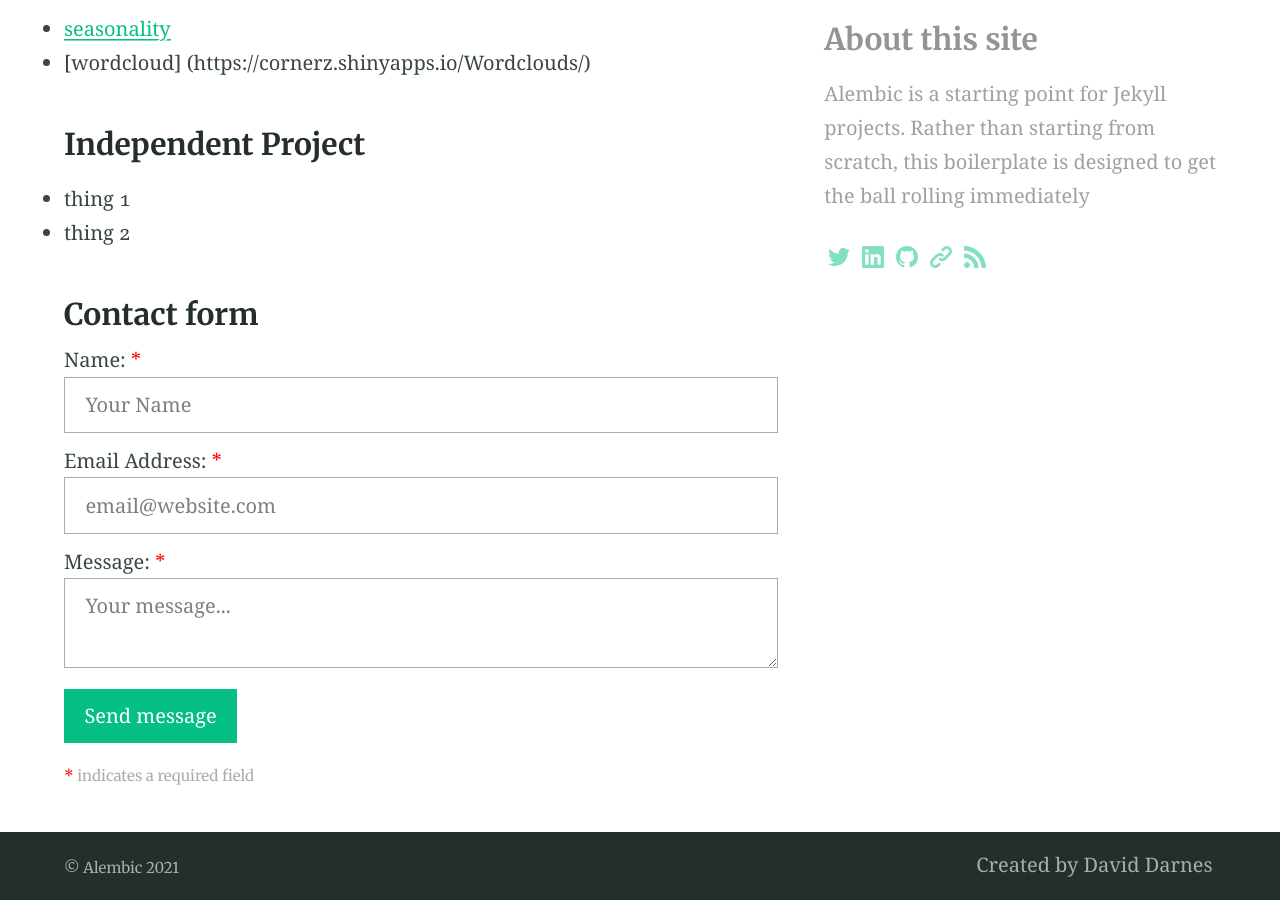
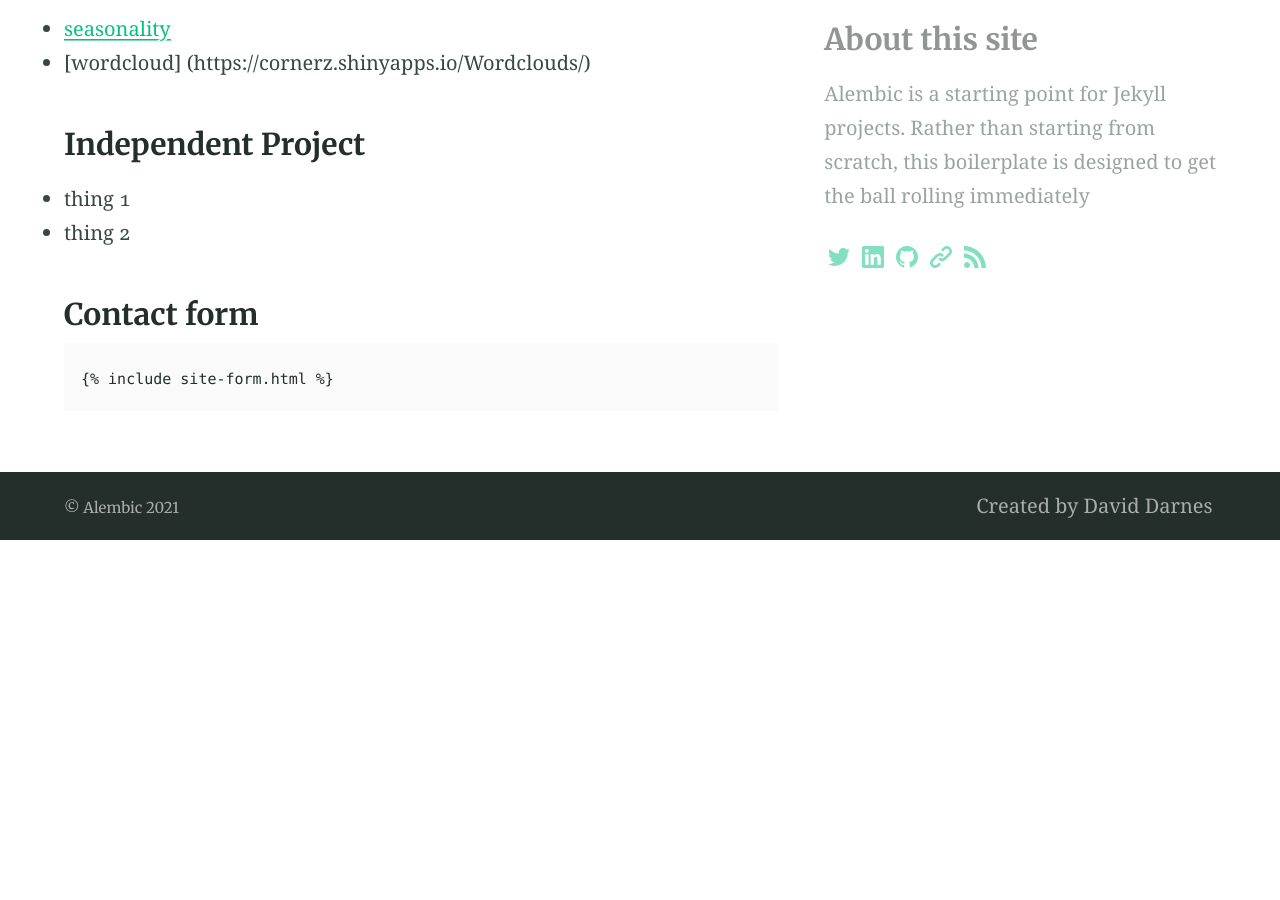
Before and after one commit to Connie-Zhang/Connie-Zhang.github.io, a Jekyll site: the page built from elements.md, in a window 1280 px wide and 900 px high, scrolled down 568 px. Built offline with Jekyll 4.4.1, drawn with Linux system fonts in a browser that asks for light colours; after the commit the page ends 1108 px from its top, so only the background shows below that.

Commit message:
Update elements.md

````diff
--- a/elements.md
+++ b/elements.md
@@ -18,4 +18,6 @@ aside: true
 
 ### Contact form
 
-{% include site-form.html %}
+``` html
+{% raw %}{% include site-form.html %}{% endraw %}
+```
````
